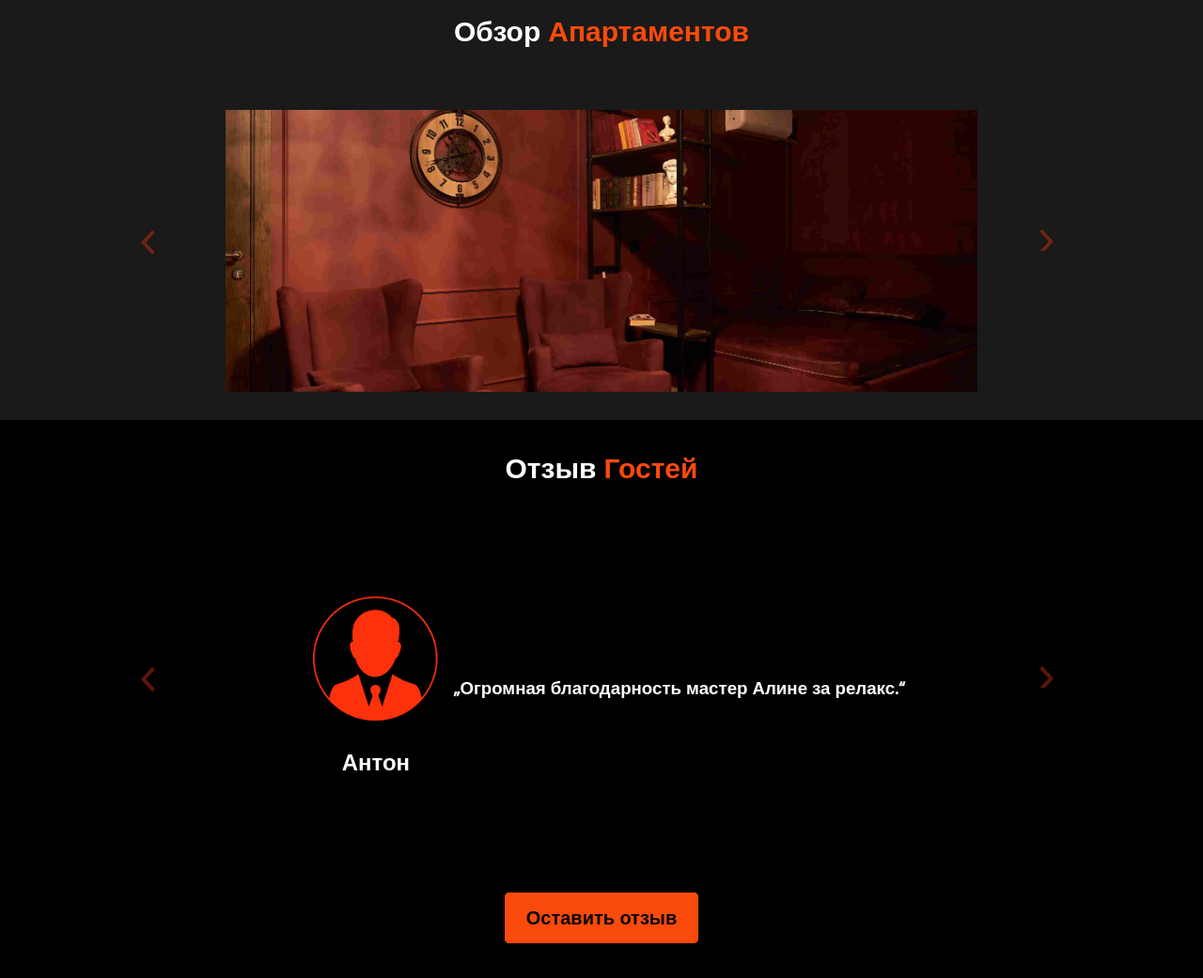
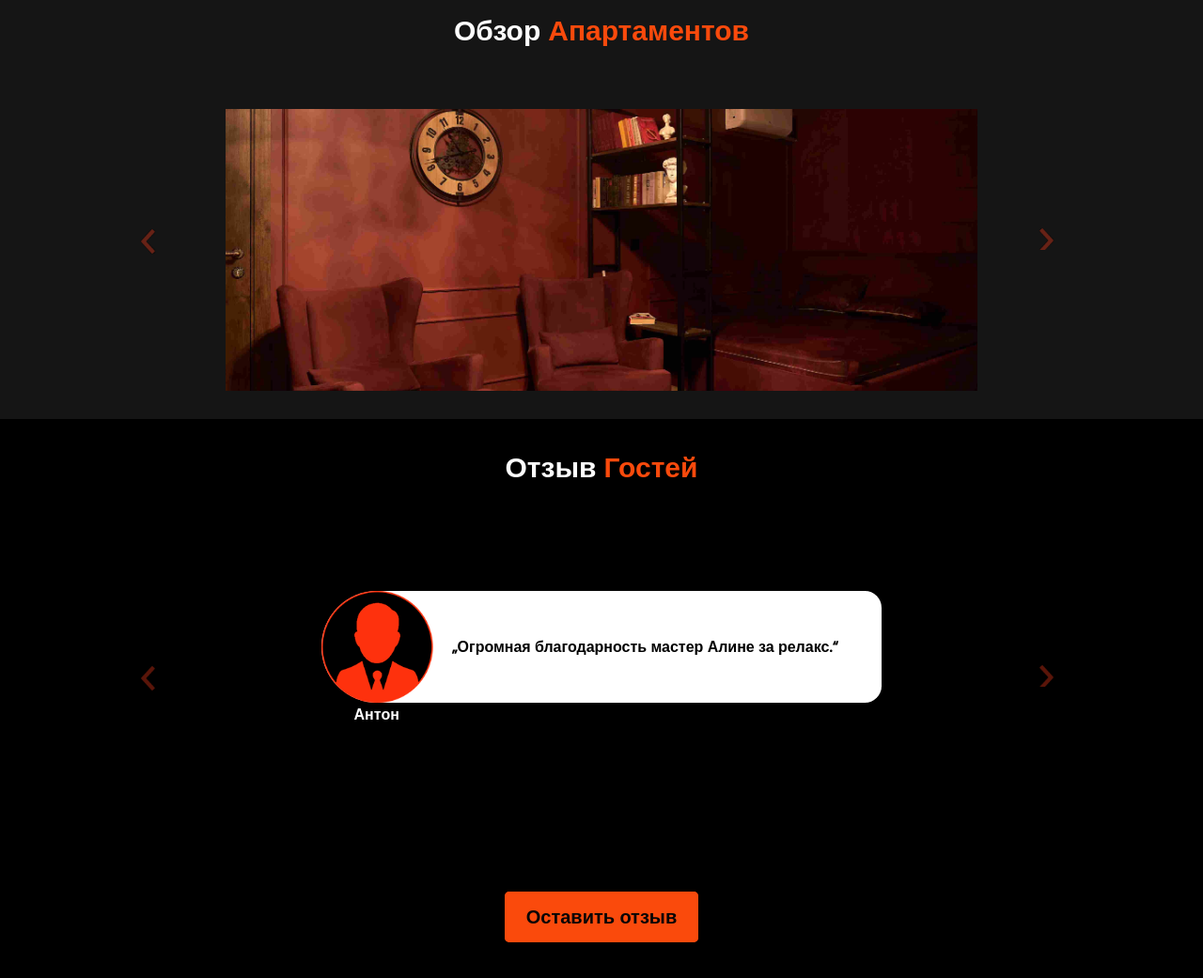
Before and after one commit to IsmailBayramov/menhouse, a PHP site: page /menhouse.html in a window 1280 px wide. Shown: the part 3004-4045 px from the top of the page at 94% size. Run offline with PHP 8.4, Linux system fonts and the light colour scheme; some web fonts are replaced.

Commit message:
reviews back

```diff
--- a/css/menhouse.css
+++ b/css/menhouse.css
@@ -7,7 +7,7 @@
 
 
 body {
-    background-color: #1a1a1a;
+    background-color: #151515;
 }
 
 
@@ -1024,7 +1024,6 @@ input[type=checkbox] {
     margin: 0 auto;
     width: 900px;
     max-width: 100%;
-    text-align: center;
 }
 
 #frame_4 input[type=radio] {
@@ -1130,16 +1129,30 @@ input[type=checkbox] {
 }
 
 .frame_reviews_4 {
+}
+.frame_reviews_4_block1 {
     display: flex;
     align-items: center;
+    background-color: #fff;
+    border-radius: 100px 30px 30px 100px;
 }
 .frame_reviews_4_block1 img {
-    width: 80%;
-    padding-bottom: 20px;
+    width: 20%;
 }
+.frame_reviews_block1_text {
+    color: black;
+    padding-left: 20px;
+    font-size: 16px;
+}
+
 .frame_reviews_4_block2 {
+    padding-bottom: 60px;
+}
+.frame_reviews_block2_name {
+    font-size: 16px;
+    padding-left: 35px;
+}
 
-}
 
 @media screen and (max-width: 900px) {
     #frame1_4:checked~#controls_4 label:nth-child(2),
@@ -1412,8 +1425,8 @@ input[type=checkbox] {
         font-size: 16px;
     }
 
-    .frame_reviews_block1_name,
-    .frame_reviews_block2_text{
+    .frame_reviews_block2_name,
+    .frame_reviews_block1_text{
         font-size: 16px;
     }
     .frame_reviews {
--- a/css/vacansiec.css
+++ b/css/vacansiec.css
@@ -7,7 +7,7 @@
 
 
 body {
-    background-color: #1a1a1a;
+    background-color: #151515;
 }
 
 
--- a/menhouse.html
+++ b/menhouse.html
@@ -437,10 +437,10 @@
                                     <div class="frame_reviews_4">
                                         <div class="frame_reviews_4_block1">
                                             <img src="img/frame_4/reviews_icon.png" alt="">
-                                            <h2 class="frame_reviews_block1_name">Антон</h2>
+                                            <h3 class="frame_reviews_block1_text">„Огромная благодарность мастер Алине за релакс.“</h3>
                                         </div>
                                         <div class="frame_reviews_4_block2">
-                                            <h3 class="frame_reviews_block2_text">„Огромная благодарность мастер Алине за релакс.“</h3>
+                                            <h2 class="frame_reviews_block2_name">Антон</h2>
                                         </div>
                                     </div>
                                 </div>
```
Also changed, not shown: img/v/КАРТАб.png.
